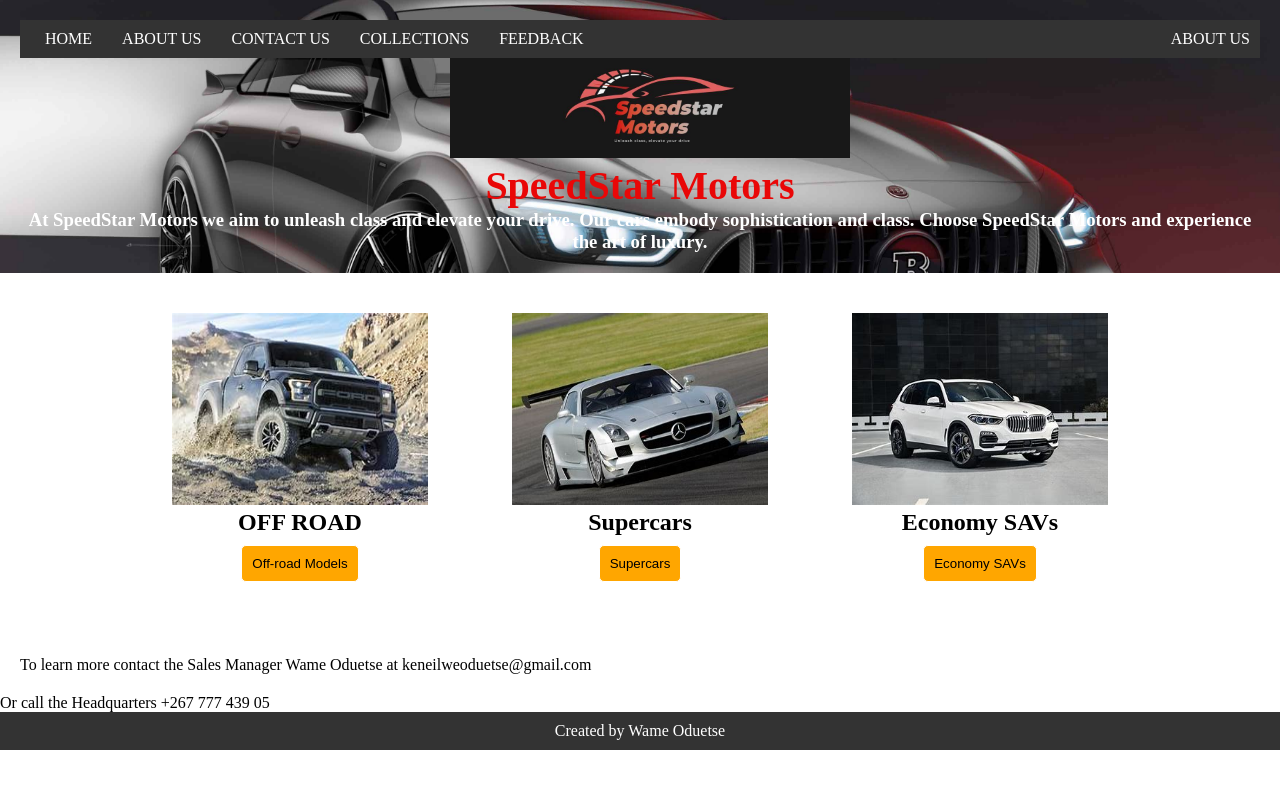
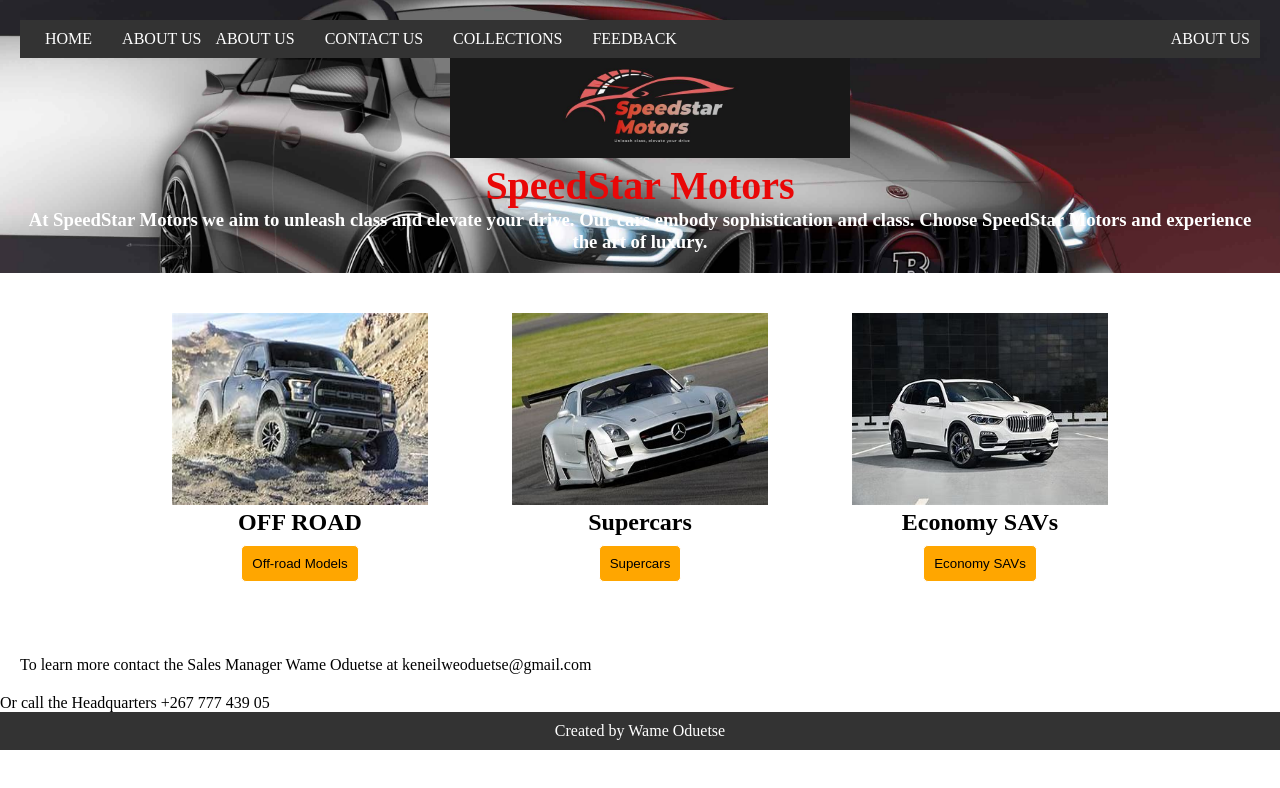
Before and after one commit to bida23-095/SpeedStar-Motors, a plain HTML site: page SpeedStar-Motors-main/index.html in a window 1280 px wide. Drawn offline with Linux system fonts and the light colour scheme.

Commit message:
index.html

```diff
--- a/SpeedStar-Motors-main/index.html
+++ b/SpeedStar-Motors-main/index.html
@@ -14,7 +14,7 @@
         <nav>
             <ul class="nav-links">
               <li><a href="index.html">HOME</a></li>
-              <li><a href="about us.html">ABOUT US</a></li>
+              <li><a href="about us.html">ABOUT US <a href="https://github.com/bida23-095/SpeedStar-Motors/blob/main/SpeedStar-Motors-main/about-us.html">ABOUT US</a></li>
               <li><a href="contact us.html">CONTACT US</a></li>
               <li><a href="collections.html">COLLECTIONS</a></li>
               <li><a href="feedback.html">FEEDBACK</a></li>
```
